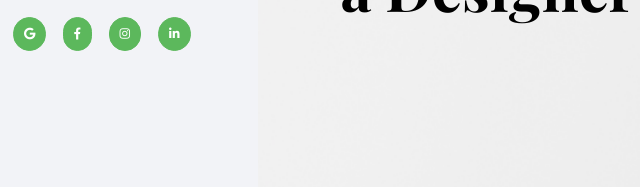
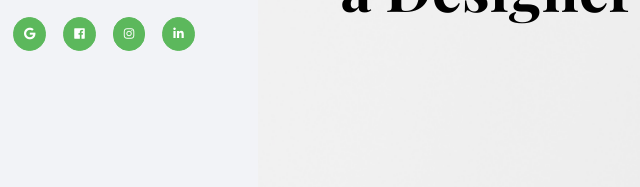
Before and after one commit to sureshmuruga/sureshmuruga.github.io, a plain HTML site: page index.html in a window 1280 px wide. Shown: the part 437-624 px from the top of the page, 97-737 px from the left. Drawn offline with nearby package versions, Linux system fonts and the light colour scheme; files whose address does not match are found by name; a web font is replaced by a local one.

Commit message:
Update index.html

```diff
--- a/index.html
+++ b/index.html
@@ -82,7 +82,7 @@
 			</nav>
 			<div class="goo">
 					<a href="https://gmail.com/sureshmuruga3111@gmail.com"><i class="fab fa-google"></i></a>
-					<a href="https://m.facebook.com/sureshmuruga3111"><i class="fab fa-facebook-f"></i></a>
+					<a href="https://m.facebook.com/sureshmuruga3111"><i class="fab fa-facebook"></i></a>
 					<a href="https://instagram.com/sureshmuruga3111"><i class="fab fa-instagram"></i></a>
 					<a href=""><i class="fab fa-linkedin-in"></i></a>
 			</div>
```
